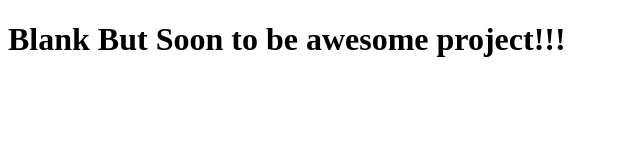
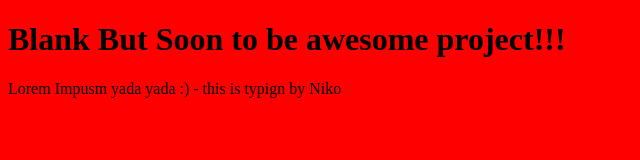
Before and after one commit to Tzikas/ProjectWithVal, a plain HTML site: page index.html in a window 1280 px wide. Shown: the whole page, without its empty margins (0-640 px from the left). Drawn offline with Linux system fonts and the light colour scheme.

Commit message:
nikos changes

```diff
--- a/index.html
+++ b/index.html
@@ -6,10 +6,12 @@
     <meta http-equiv="X-UA-Compatible" content="IE=edge">
     <meta name="viewport" content="width=device-width, initial-scale=1.0">
     <title>Document</title>
+    <link rel="stylesheet" href="style.css">
 </head>
 
 <body>
     <h1>Blank But Soon to be awesome project!!!</h1>
+    <p>Lorem Impusm yada yada :) - this is typign by Niko </p>
 </body>
 
 </html>
--- a/style.css
+++ b/style.css
@@ -0,0 +1,3 @@
+body{
+    background: red;
+}
```
